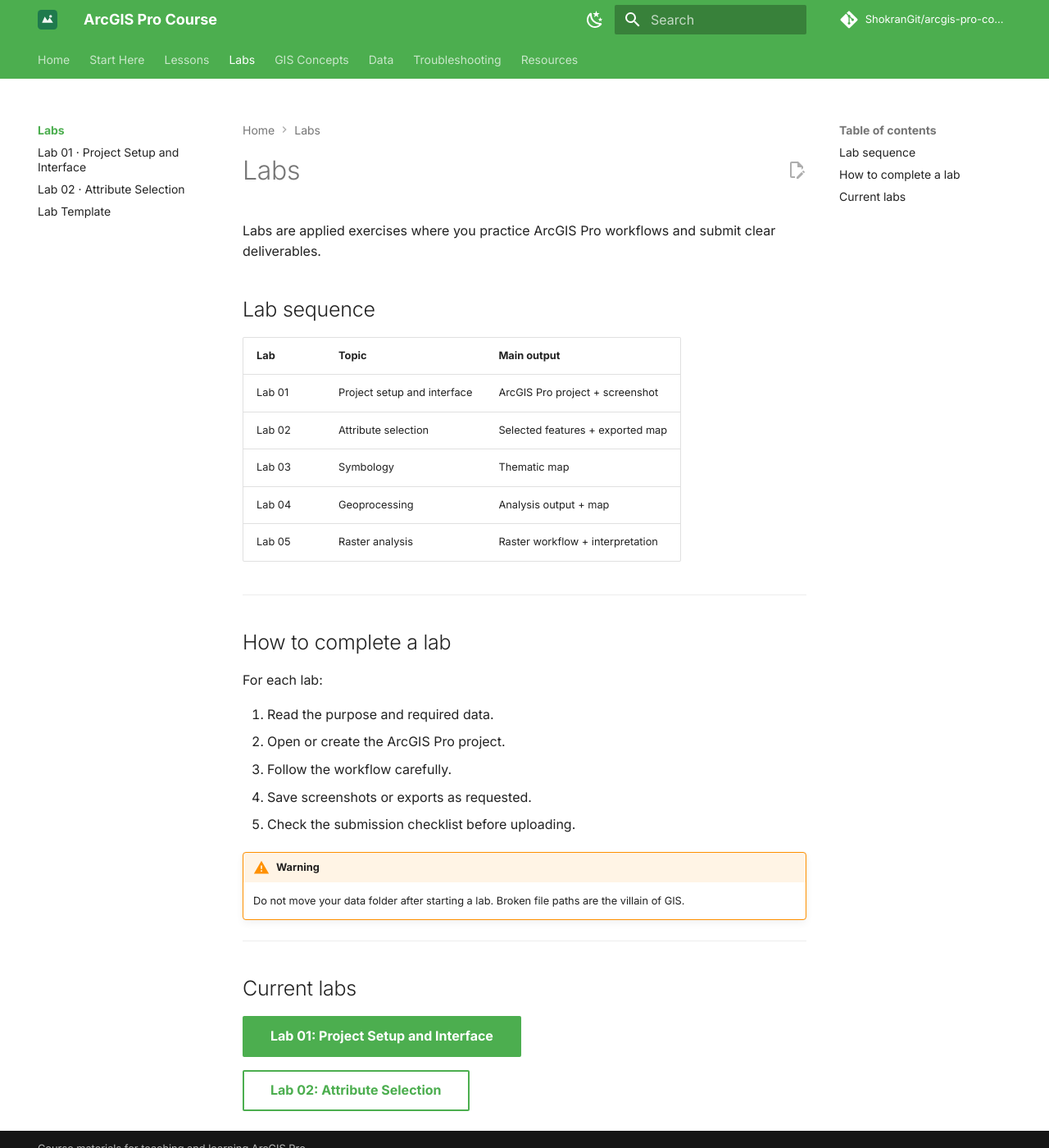
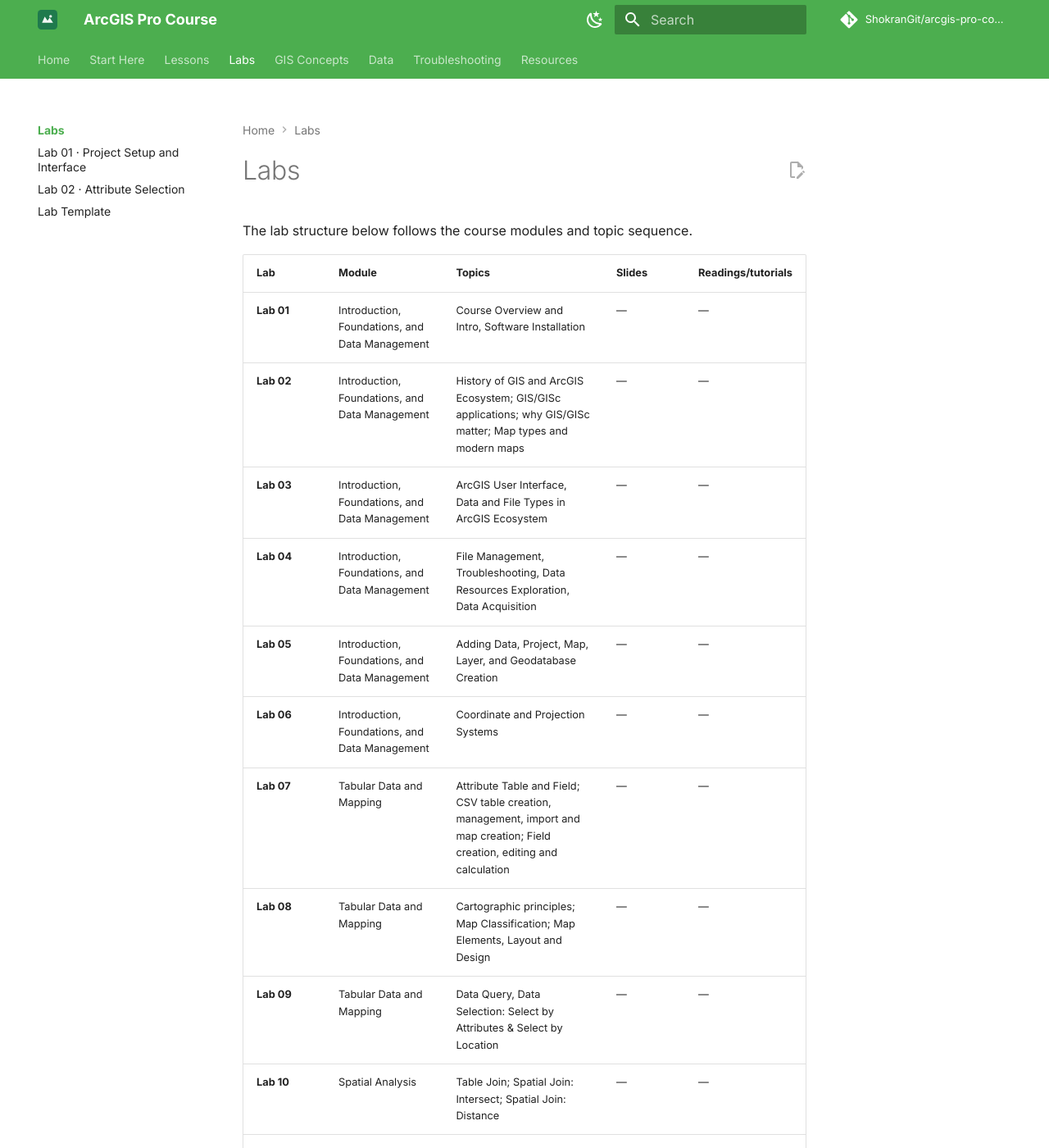
Before and after one commit to ShokranGit/arcgis-pro-course, an MkDocs documentation site: the page built from docs/labs/index.md, in a window 1280 px wide and 1400 px high. Shown: the whole window at 82% size. Built offline with MkDocs 1.6.1 and Material for MkDocs 9.7.7, drawn with Linux system fonts in a browser that asks for light colours; comment, search, counter and statistics services are not loaded; some of the changed text lies outside the part shown.

Commit message:
Update labs page with module structure

```diff
--- a/docs/labs/index.md
+++ b/docs/labs/index.md
@@ -1,36 +1,19 @@
 # Labs
 
-Labs are applied exercises where you practice ArcGIS Pro workflows and submit clear deliverables.
+The lab structure below follows the course modules and topic sequence.
 
-## Lab sequence
-
-| Lab | Topic | Main output |
-|---|---|---|
-| Lab 01 | Project setup and interface | ArcGIS Pro project + screenshot |
-| Lab 02 | Attribute selection | Selected features + exported map |
-| Lab 03 | Symbology | Thematic map |
-| Lab 04 | Geoprocessing | Analysis output + map |
-| Lab 05 | Raster analysis | Raster workflow + interpretation |
-
----
-
-## How to complete a lab
-
-For each lab:
-
-1. Read the purpose and required data.
-2. Open or create the ArcGIS Pro project.
-3. Follow the workflow carefully.
-4. Save screenshots or exports as requested.
-5. Check the submission checklist before uploading.
-
-!!! warning
-    Do not move your data folder after starting a lab. Broken file paths are the villain of GIS.
-
----
-
-## Current labs
-
-[Lab 01: Project Setup and Interface](lab-01-project-setup.md){ .md-button .md-button--primary }
-
-[Lab 02: Attribute Selection](lab-02-attribute-selection.md){ .md-button }
+| Lab | Module | Topics | Slides | Readings/tutorials |
+|---|---|---|---|---|
+| **Lab 01** | <span class="module-badge module-intro">Introduction, Foundations, and Data Management</span> | Course Overview and Intro, Software Installation | — | — |
+| **Lab 02** | <span class="module-badge module-intro">Introduction, Foundations, and Data Management</span> | History of GIS and ArcGIS Ecosystem; GIS/GISc applications; why GIS/GISc matter; Map types and modern maps | — | — |
+| **Lab 03** | <span class="module-badge module-intro">Introduction, Foundations, and Data Management</span> | ArcGIS User Interface, Data and File Types in ArcGIS Ecosystem | — | — |
+| **Lab 04** | <span class="module-badge module-intro">Introduction, Foundations, and Data Management</span> | File Management, Troubleshooting, Data Resources Exploration, Data Acquisition | — | — |
+| **Lab 05** | <span class="module-badge module-intro">Introduction, Foundations, and Data Management</span> | Adding Data, Project, Map, Layer, and Geodatabase Creation | — | — |
+| **Lab 06** | <span class="module-badge module-intro">Introduction, Foundations, and Data Management</span> | Coordinate and Projection Systems | — | — |
+| **Lab 07** | <span class="module-badge module-tabular">Tabular Data and Mapping</span> | Attribute Table and Field; CSV table creation, management, import and map creation; Field creation, editing and calculation | — | — |
+| **Lab 08** | <span class="module-badge module-tabular">Tabular Data and Mapping</span> | Cartographic principles; Map Classification; Map Elements, Layout and Design | — | — |
+| **Lab 09** | <span class="module-badge module-tabular">Tabular Data and Mapping</span> | Data Query, Data Selection: Select by Attributes & Select by Location | — | — |
+| **Lab 10** | <span class="module-badge module-spatial">Spatial Analysis</span> | Table Join; Spatial Join: Intersect; Spatial Join: Distance | — | — |
+| **Lab 11** | <span class="module-badge module-geoprocessing">Geoprocessing Tools</span> | Buffer; Clip; Dissolve; Overlay (Union/Intersect) | — | — |
+| **Lab 12** | <span class="module-badge module-geoprocessing">Geoprocessing Tools</span> | Raster analysis; Intro to geospatial programming | — | — |
+| **Lab 13** | <span class="module-badge module-ethics">Ethics & Future</span> | Map misuse, ethical issues in GISc, and future of GIS | — | — |
```
